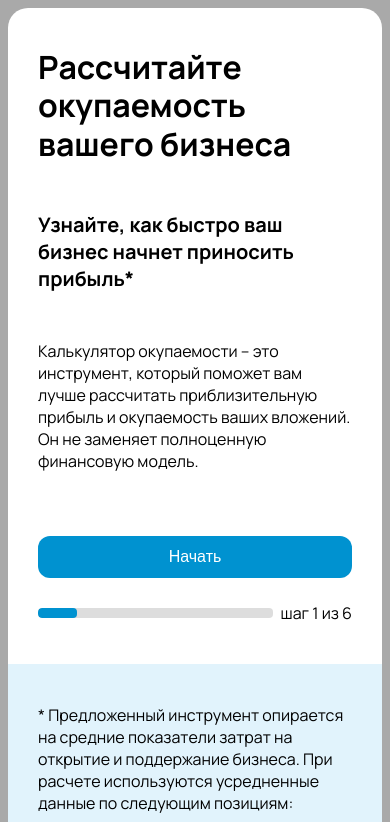
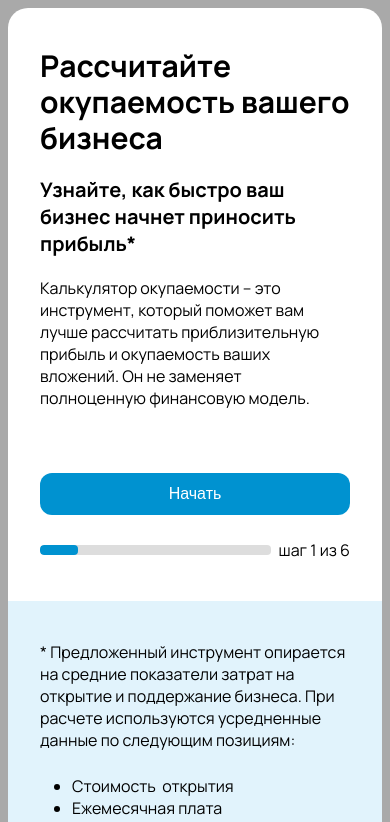
Before and after one commit to CoralTravelCenter/franch-calculator, a Vue app: page / in a window 390 px wide. Shown: the top 822 px of the page. Built offline with nearby package versions, Linux system fonts and the light colour scheme.

Commit message:
Bug fixes

```diff
--- a/src/App.vue
+++ b/src/App.vue
@@ -1,5 +1,5 @@
 <script setup>
-import { ref, provide } from 'vue';
+import {ref, provide} from 'vue';
 import FirstStep from './components/FirstStep.vue';
 import SecondStep from './components/SecondStep.vue';
 import ThirdStep from './components/ThirdStep.vue';
@@ -51,6 +51,8 @@ function successOrNot() {
 </script>
 
 <template>
-	<Component v-if="show_result" :is="successOrNot()" />
-	<Component v-else :is="steps_arr[steps_counter - 1]" />
+	<section class="franch-calculator">
+		<Component v-if="show_result" :is="successOrNot()"/>
+		<Component v-else :is="steps_arr[steps_counter - 1]"/>
+	</section>
 </template>
--- a/src/style.scss
+++ b/src/style.scss
@@ -27,24 +27,20 @@ body {
 	flex-direction: column;
 
 	@media (max-width: 768px) {
-		padding: 40px 30px;
+		padding: 40px 32px;
 	}
 
 	.content {
 		margin-bottom: auto;
 		display: flex;
 		flex-direction: column;
-		gap: 48px;
+		gap: clamp(20px, 2vw, 48px);
 	}
 
 	h2 {
-		font-size: 36px;
+		font-size: clamp(30px, 2vw, 36px);
 		line-height: 1.2;
 		margin: 0;
-
-		@media (max-width: 768px) {
-			font-size: 32px
-		}
 	}
 
 	h3 {
```
